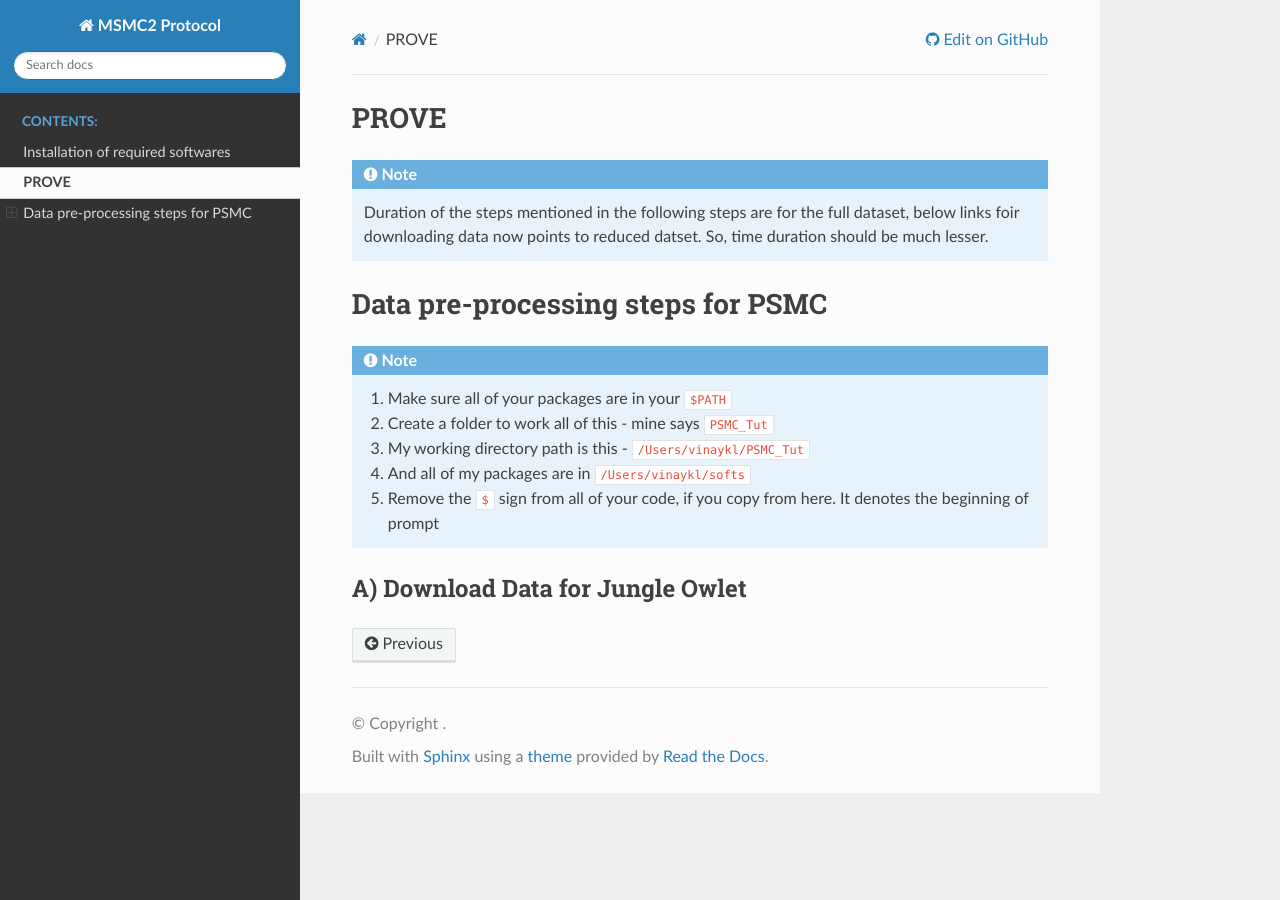
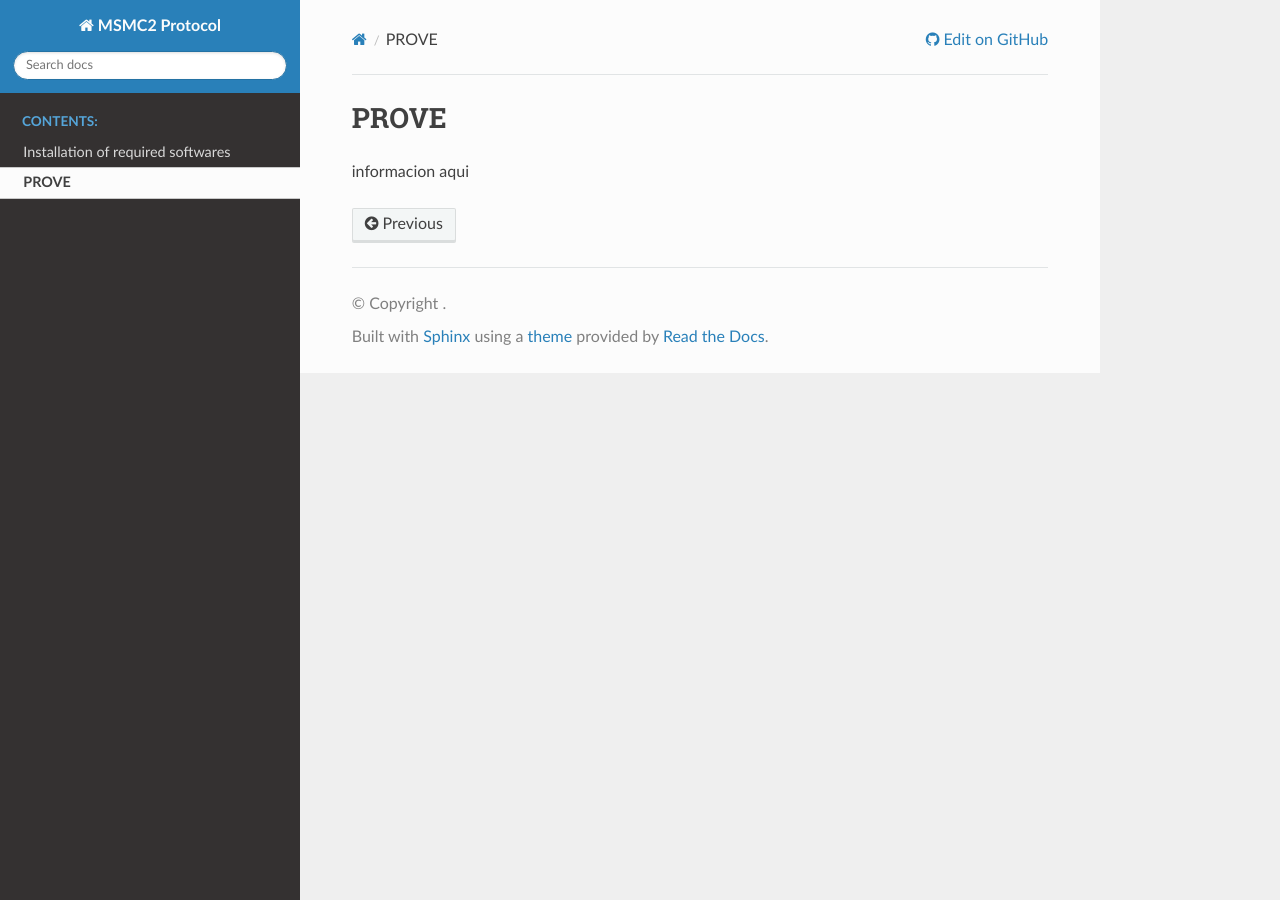
Before and after one commit to hoyosmanuel/MSMC2-Protocol, a Sphinx documentation site: the page built from docs/source/01_Data_Pre-Processing.rst, in a window 1280 px wide. Built offline with Sphinx 7.4.7 and the Read the Docs theme 3.1.0, drawn with Linux system fonts in a browser that asks for light colours.

Commit message:
Update 01_Data_Pre-Processing.rst

```diff
--- a/docs/source/01_Data_Pre-Processing.rst
+++ b/docs/source/01_Data_Pre-Processing.rst
@@ -1,20 +1,4 @@
 PROVE
 =====
 
-.. note::
-
- Duration of the steps mentioned  in the following steps are for the full dataset, below links foir downloading data now points to reduced datset. So, time duration should be much lesser.
-
-Data pre-processing steps for PSMC
-=====================================================
-
-.. note::
-
- 1) Make sure all of your packages are in your ``$PATH``
- 2) Create a folder to work all of this - mine says ``PSMC_Tut``
- 3) My working directory path is this - ``/Users/vinaykl/PSMC_Tut``
- 4) And all of my packages are in ``/Users/vinaykl/softs``
- 5) Remove the ``$`` sign from all of your code, if you copy from here. It denotes the beginning of prompt
-
-A) Download Data for Jungle Owlet
-----------------------------------------------
+informacion aqui
```
